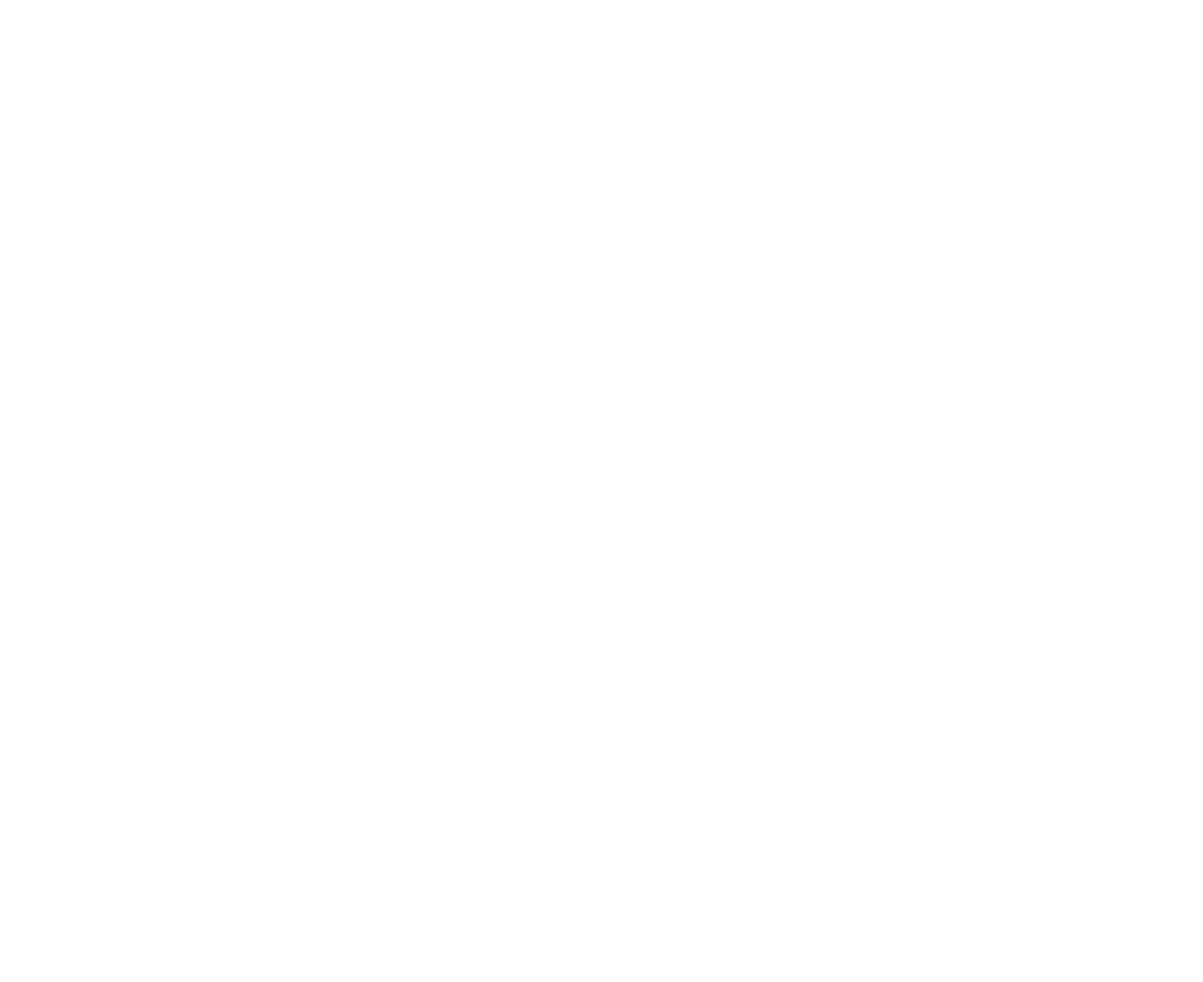
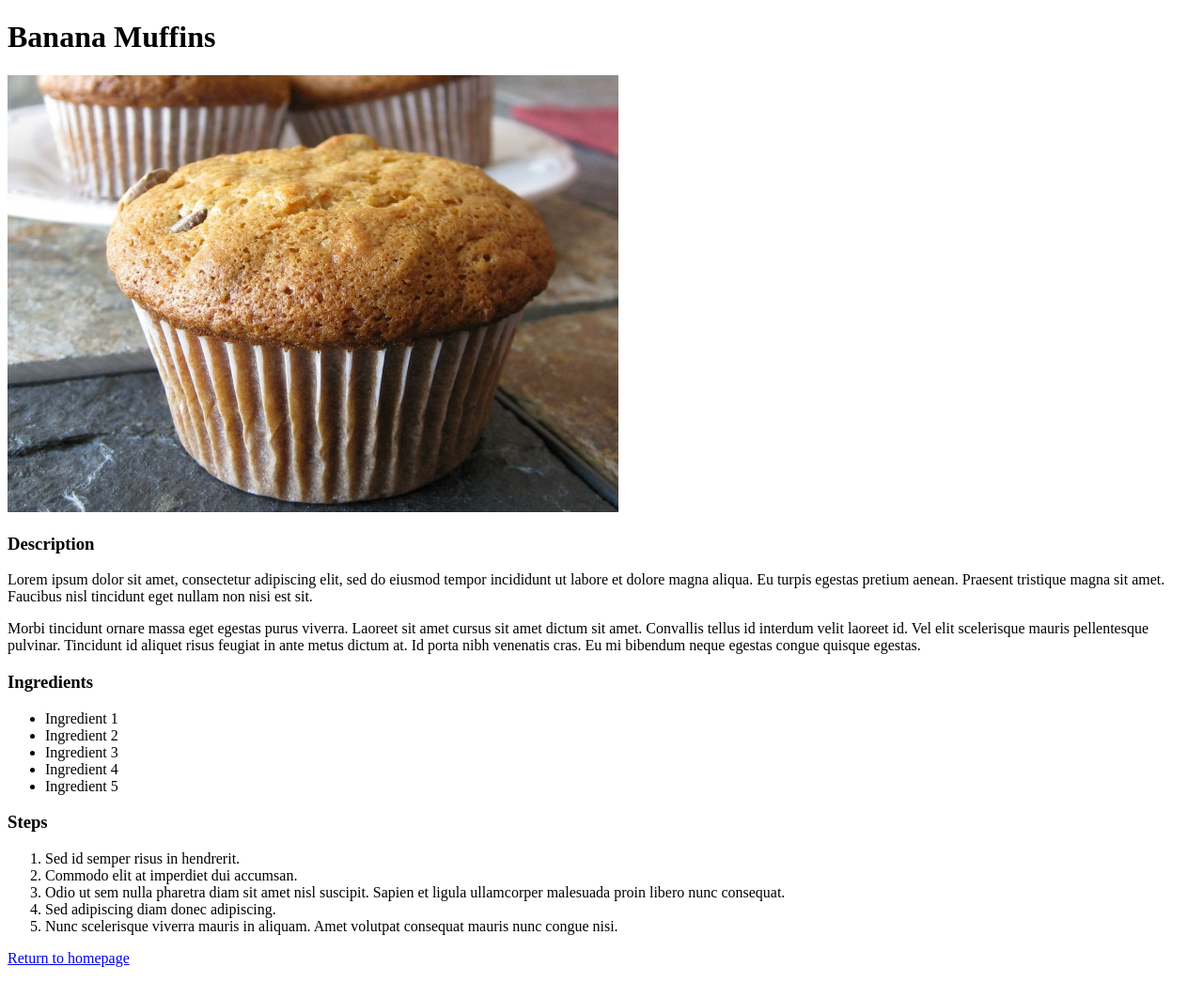
Before and after one commit to WalkTheMaxPlanck/odin-recipes, a plain HTML site: page recipes/banana-muffins.html in a window 1280 px wide. Shown: the whole page at 94% size. Before the commit the page ends 800 px from the top, so only its background shows below. Drawn offline with Linux system fonts and the light colour scheme.

Commit message:
Complete html files for two new recipes
Content added to banana muffins and ratatouille recipe html files,
including images and body

```diff
--- a/recipes/banana-muffins.html
+++ b/recipes/banana-muffins.html
@@ -7,7 +7,51 @@
     </head>
 
     <body>
+        <h1>Banana Muffins</h1>
 
+        <img src="../img/banana-muffins.jpeg"
+            alt="A closeup of a muffin in a muffin paper">
+
+        <!-- I really couldn't be bothered to fill this in -->
+        <h3>Description</h3>
+        <p>
+            Lorem ipsum dolor sit amet, consectetur adipiscing elit, sed do eiusmod
+            tempor incididunt ut labore et dolore magna aliqua. Eu turpis egestas
+            pretium aenean. Praesent tristique magna sit amet. Faucibus nisl tincidunt
+            eget nullam non nisi est sit.
+        </p>
+
+        <p>
+            Morbi tincidunt ornare massa eget egestas
+            purus viverra. Laoreet sit amet cursus sit amet dictum sit amet. Convallis
+            tellus id interdum velit laoreet id. Vel elit scelerisque mauris
+            pellentesque pulvinar. Tincidunt id aliquet risus feugiat in ante metus
+            dictum at. Id porta nibh venenatis cras. Eu mi bibendum neque egestas
+            congue quisque egestas.
+        </p>
+
+        <h3>Ingredients</h3>
+        <ul>
+            <li>Ingredient 1</li>
+            <li>Ingredient 2</li>
+            <li>Ingredient 3</li>
+            <li>Ingredient 4</li>
+            <li>Ingredient 5</li>
+        </ul>
+
+        <!-- Still can't be bothered -->
+        <h3>Steps</h3>
+        <ol>
+            <li>Sed id semper risus in hendrerit.</li>
+            <li>Commodo elit at imperdiet dui accumsan.</li>
+            <li>Odio ut sem nulla pharetra diam sit amet nisl suscipit. Sapien et
+                ligula ullamcorper malesuada proin libero nunc consequat.</li>
+            <li>Sed adipiscing diam donec adipiscing.</li>
+            <li>Nunc scelerisque viverra mauris in aliquam. Amet volutpat consequat
+                mauris nunc congue nisi.</li>
+        </ol>
+
+        <p><a href="../index.html">Return to homepage</a></p>
     </body>
 
 </html>
```
Also changed, not shown: recipes/ratatouille.html (+30 -0 lines).
